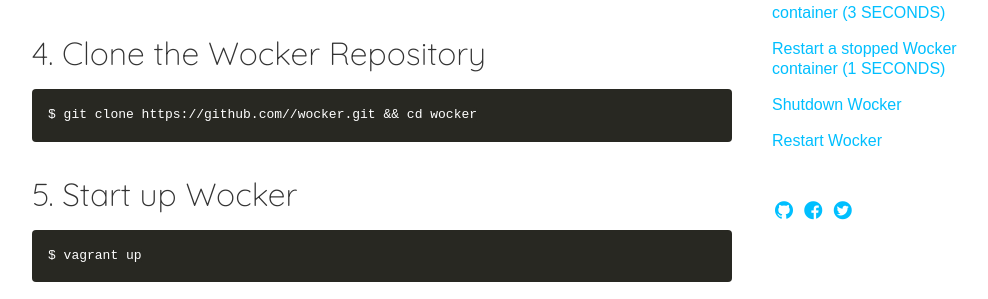
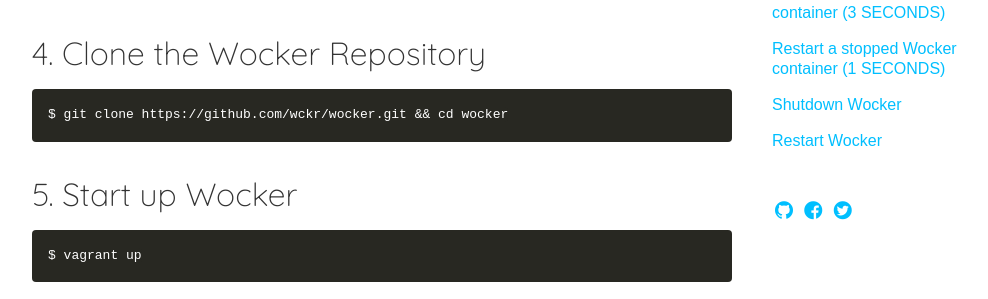
Before and after one commit to wckr/wckr.github.io, a Jekyll site: the page built from index.md, in a window 1280 px wide and 900 px high, scrolled down 623 px. Shown: the part 153-452 px from the top of the window, without its empty margins (138-1126 px from the left). Built offline with Jekyll 4.4.1, drawn with Linux system fonts in a browser that asks for light colours; nearby versions of some CDN libraries; some web fonts are replaced; Markdown is read by kramdown in place of the engine named in the settings; a script that is not in the unit is left out; comment, search, counter and statistics services are not loaded; some of the changed lines change nothing that is shown.

Commit message:
Stop using Jekyll tags in markdown files

````diff
--- a/index.md
+++ b/index.md
@@ -23,7 +23,7 @@
 ### 4. Clone the Wocker Repository
 
 ```
-$ git clone https://github.com/{{ site.org }}/wocker.git && cd wocker
+$ git clone https://github.com/wckr/wocker.git && cd wocker
 ```
 
 ### 5. Start up Wocker
````
